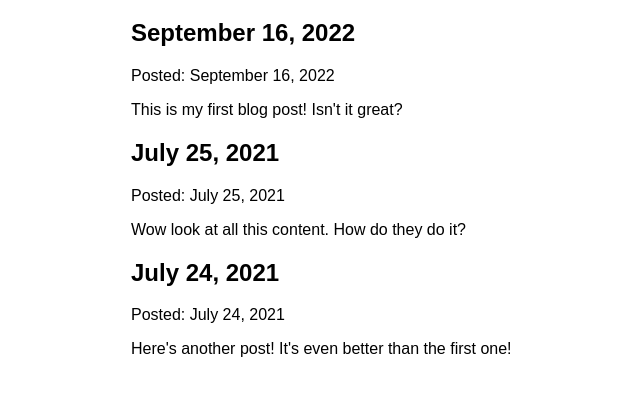
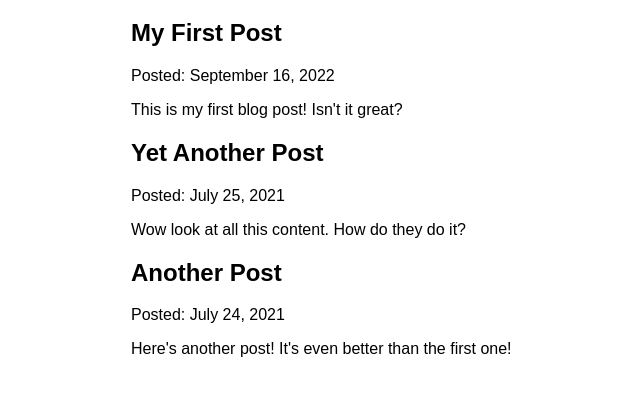
Before and after one commit to ruthondrada/gatsbysite, a Gatsby site: page /blog in a window 1280 px wide. Shown: the part 157-552 px from the top of the page, without its empty margins (259-899 px from the left). Built offline with nearby package versions, Linux system fonts and the light colour scheme; Gatsby itself is replaced by a stand-in of ours.

Commit message:
added node.excerpt to put blog posts

```diff
--- a/src/pages/blog.js
+++ b/src/pages/blog.js
@@ -10,7 +10,7 @@ const BlogPage = ({data}) => {
             {
                 data.allMdx.nodes.map((node) => (
                     <article key={node.id}>
-                        <h2>{node.frontmatter.date}</h2>
+                        <h2>{node.frontmatter.title}</h2>
                         <p>Posted:  {node.frontmatter.date}</p>
                         <p>{node.excerpt}</p>
                     </article>
```
